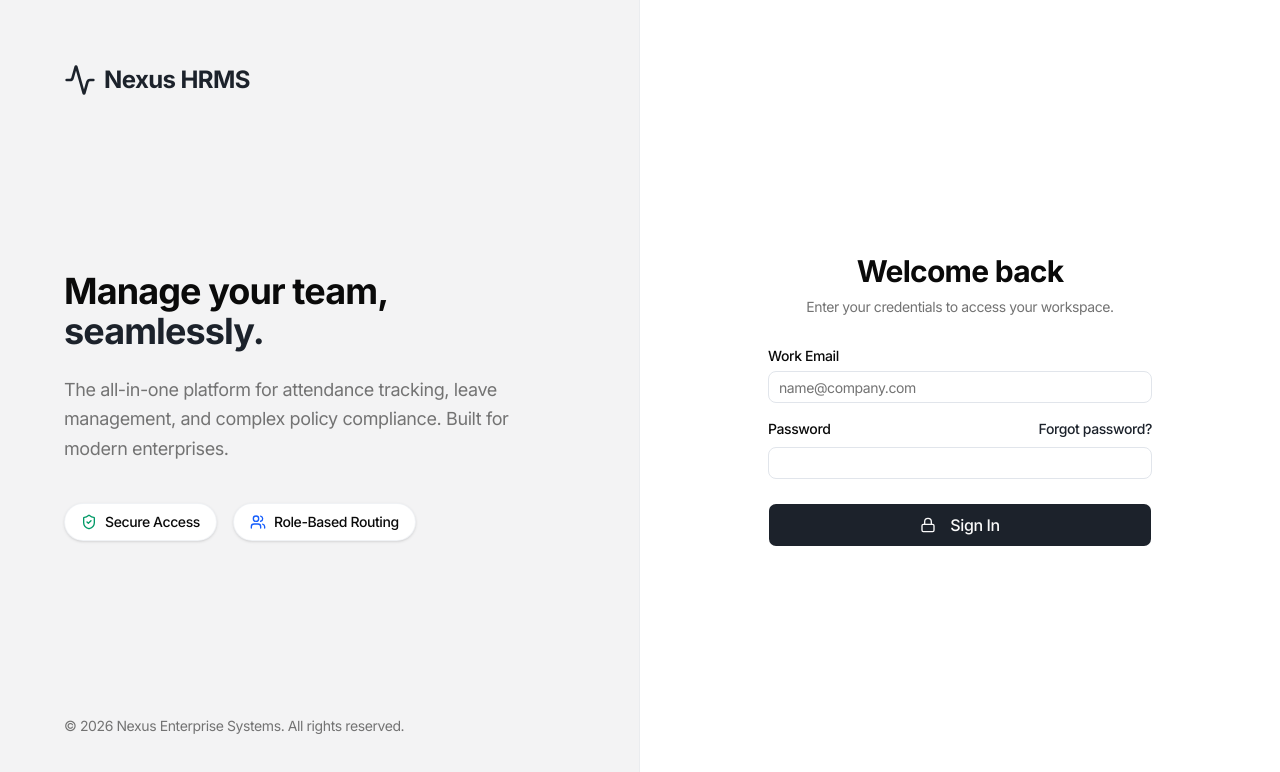
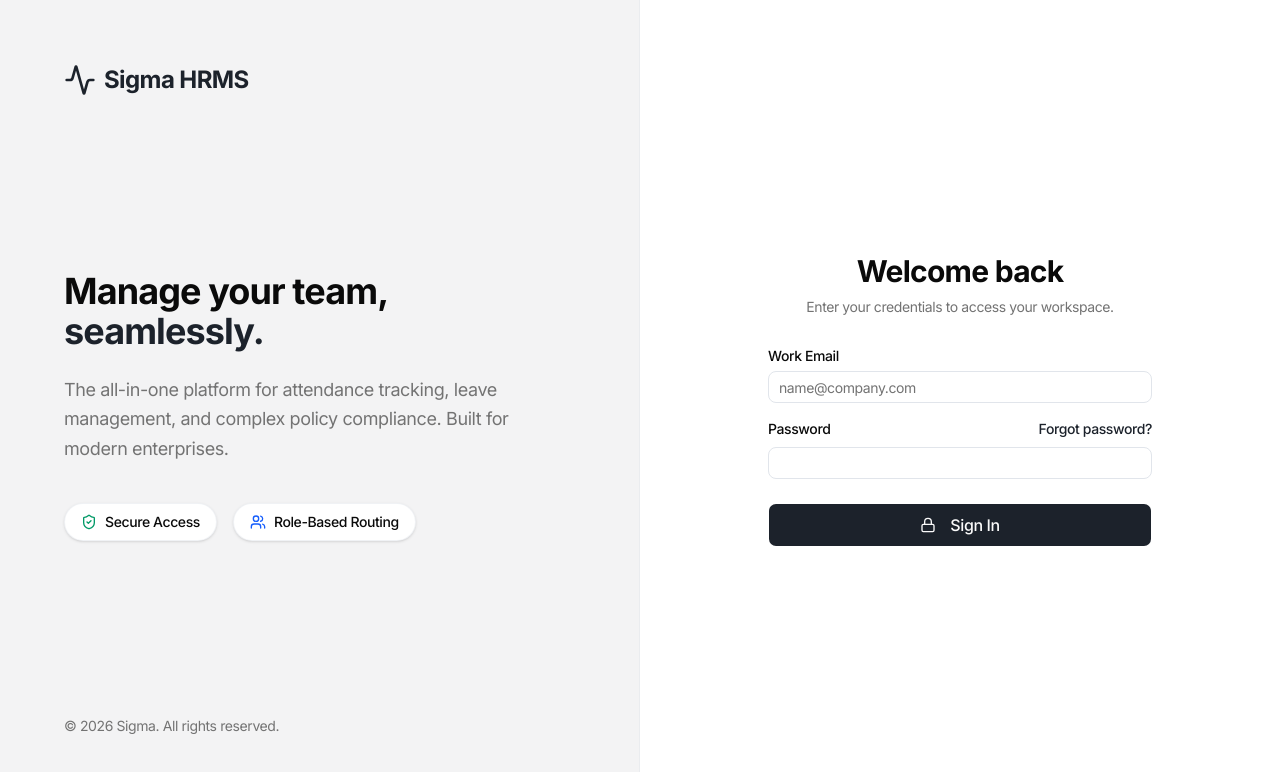
Before and after one commit to paperkraft/hr-app, a Next.js app: page /login in a window 1280 px wide. Shown: the top 772 px of the page. Built offline with nearby package versions, Linux system fonts and the light colour scheme.

Commit message:
feat: implement responsive layout components and add admin settings and login pages

```diff
--- a/src/app/dashboard/admin/settings/page.tsx
+++ b/src/app/dashboard/admin/settings/page.tsx
@@ -1,7 +1,5 @@
 import { getSystemConfig } from "@/app/actions/settings"
 import { SettingsForm } from "@/components/admin/settings-form"
-import { Card, CardContent, CardHeader, CardTitle, CardDescription } from "@/components/ui/card"
-import { Settings, Info, ShieldCheck, Mail, Users, Bell } from "lucide-react"
 
 export const dynamic = 'force-dynamic'
 
@@ -9,28 +7,23 @@ export default async function SettingsPage() {
   const config = await getSystemConfig()
 
   return (
-    <div className="p-8 lg:p-10 max-w-7xl mx-auto space-y-10 animate-in fade-in slide-in-from-bottom-5 duration-700">
+    <div className="p-8 lg:p-10 max-w-7xl mx-auto space-y-10">
 
       {/* Header Row */}
       <header className="flex flex-col md:flex-row md:items-center justify-between gap-6 pb-2">
         <div className="space-y-1">
-          <h2 className="text-3xl font-bold tracking-tight text-foreground/90">
-            System <span className="text-foreground">Configuration</span>
-          </h2>
-          <p className="text-sm font-medium text-muted-foreground/40 font-sans tracking-tight uppercase tracking-widest text-[10px] font-black">Institutional control panel for nexus framework</p>
+          <h1 className="text-3xl font-bold tracking-tight">System Configuration</h1>
+          <p className="text-muted-foreground mt-1">Institutional control panel for sigma framework.</p>
         </div>
       </header>
 
       {/* Configuration Form wrapper */}
       <div className="space-y-10">
-        <div className="space-y-4">
-          <h3 className="px-1 text-[10px] font-black uppercase tracking-[0.2em] text-muted-foreground/40 font-sans">Policy Controls</h3>
-          <SettingsForm initialData={{
-            officeStartTime: config.officeStartTime,
-            officeEndTime: config.officeEndTime,
-            graceTimeMinutes: config.graceTimeMinutes
-          }} />
-        </div>
+        <SettingsForm initialData={{
+          officeStartTime: config.officeStartTime,
+          officeEndTime: config.officeEndTime,
+          graceTimeMinutes: config.graceTimeMinutes
+        }} />
       </div>
     </div>
   )
--- a/src/app/login/page.tsx
+++ b/src/app/login/page.tsx
@@ -9,7 +9,7 @@ export default function LoginPage() {
       <div className="hidden md:flex flex-col justify-between w-1/2 bg-primary/5 p-10 lg:p-16 border-r border-border/50">
         <div className="flex items-center gap-2 text-primary">
           <Activity className="w-8 h-8" />
-          <span className="font-bold text-2xl tracking-tight">Nexus HRMS</span>
+          <span className="font-bold text-2xl tracking-tight">Sigma HRMS</span>
         </div>
 
         <div className="max-w-md space-y-6">
@@ -32,7 +32,7 @@ export default function LoginPage() {
         </div>
 
         <div className="text-sm text-muted-foreground">
-          &copy; {new Date().getFullYear()} Nexus Enterprise Systems. All rights reserved.
+          &copy; {new Date().getFullYear()} Sigma. All rights reserved.
         </div>
       </div>
 
@@ -41,7 +41,7 @@ export default function LoginPage() {
         {/* Mobile Logo (Visible only on small screens) */}
         <div className="absolute top-8 left-8 md:hidden flex items-center gap-2 text-primary">
           <Activity className="w-6 h-6" />
-          <span className="font-bold text-xl tracking-tight">Nexus HRMS</span>
+          <span className="font-bold text-xl tracking-tight">Sigma HRMS</span>
         </div>
 
         <LoginForm />
--- a/src/components/layout/header.tsx
+++ b/src/components/layout/header.tsx
@@ -27,7 +27,7 @@ export function Header({ userName, userRole }: { userName: string; userRole: str
             <SheetTitle className="sr-only">Navigation Menu</SheetTitle>
             <div className="h-16 flex items-center px-6 border-b border-border/50 bg-muted/30">
               <Activity className="w-6 h-6 text-primary mr-2" />
-              <span className="font-bold text-lg tracking-tight">Nexus HRMS</span>
+              <span className="font-bold text-lg tracking-tight">Sigma HRMS</span>
             </div>
             <nav className="flex-1 overflow-y-auto py-6 px-4 space-y-2">
               <div className="text-xs font-semibold text-muted-foreground uppercase tracking-wider mb-4 px-2">
@@ -39,11 +39,10 @@ export function Header({ userName, userRole }: { userName: string; userRole: str
                   <Link
                     key={item.href}
                     href={item.href}
-                    className={`flex items-center gap-3 px-3 py-2.5 rounded-lg text-sm font-medium transition-all duration-200 ${
-                      isActive
+                    className={`flex items-center gap-3 px-3 py-2.5 rounded-lg text-sm font-medium transition-all duration-200 ${isActive
                         ? "bg-primary/10 text-primary shadow-sm"
                         : "text-muted-foreground hover:bg-secondary/50 hover:text-foreground"
-                    }`}
+                      }`}
                   >
                     <item.icon className={`w-4 h-4 ${isActive ? "text-primary" : "text-muted-foreground"}`} />
                     {item.title}
--- a/src/components/layout/sidebar.tsx
+++ b/src/components/layout/sidebar.tsx
@@ -16,7 +16,7 @@ export function Sidebar({ userRole }: { userRole: string }) {
           <Activity className="w-5 h-5 text-primary" />
         </div>
         <span className="font-bold text-lg tracking-tight bg-clip-text text-transparent bg-gradient-to-r from-foreground to-foreground/70">
-          Nexus HRMS
+          Sigma HRMS
         </span>
       </div>
 
@@ -31,8 +31,8 @@ export function Sidebar({ userRole }: { userRole: string }) {
               key={item.href}
               href={item.href}
               className={`flex items-center gap-3 px-3 py-2.5 rounded-md text-sm font-medium transition-all duration-200 group ${isActive
-                  ? "bg-primary text-primary-foreground shadow-md shadow-primary/20"
-                  : "text-muted-foreground hover:bg-secondary/60 hover:text-foreground"
+                ? "bg-primary text-primary-foreground shadow-md shadow-primary/20"
+                : "text-muted-foreground hover:bg-secondary/60 hover:text-foreground"
                 }`}
             >
               <item.icon className={`w-4 h-4 transition-colors ${isActive ? "text-primary-foreground" : "text-muted-foreground group-hover:text-foreground"
```
Lines whose indentation alone changed are shown as unchanged.
